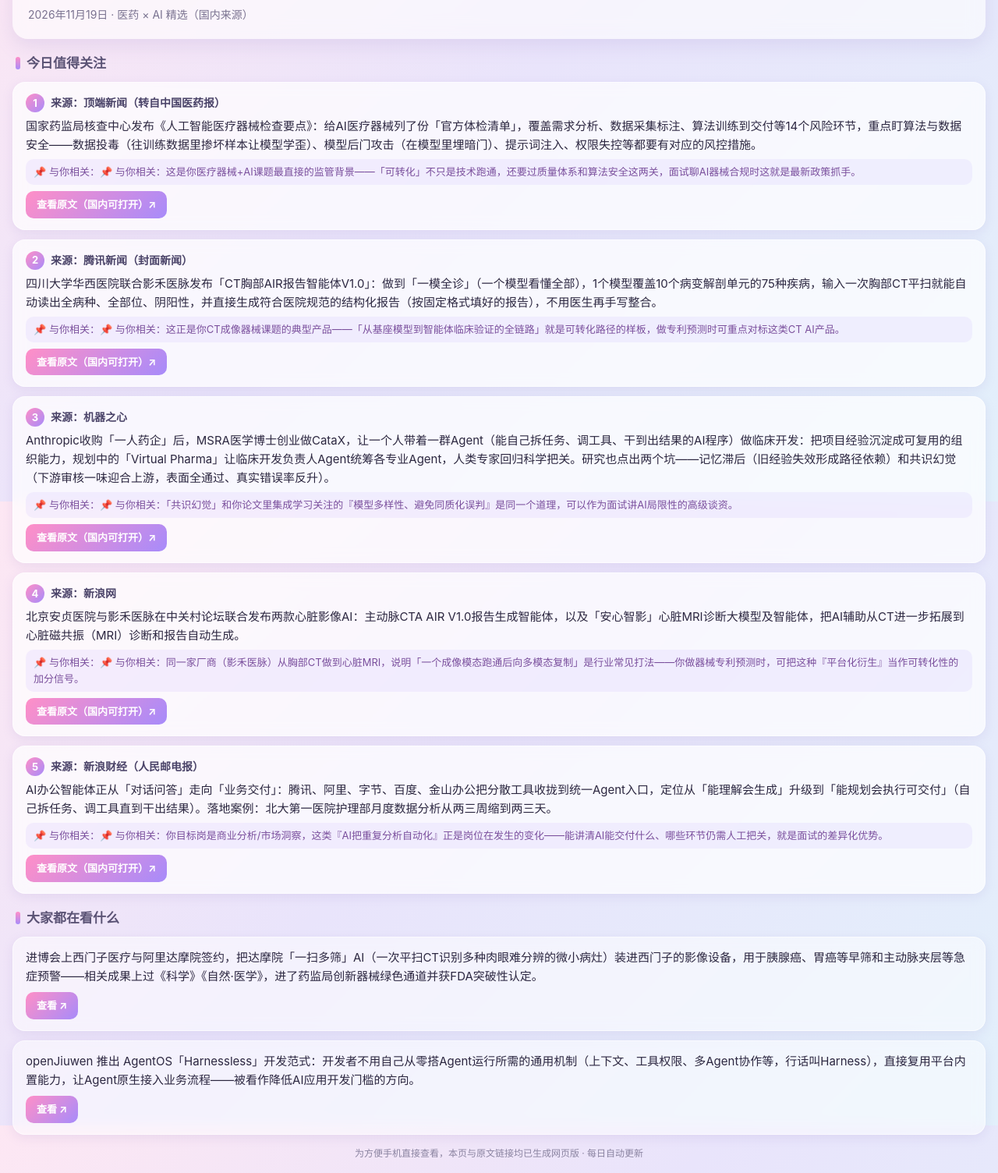
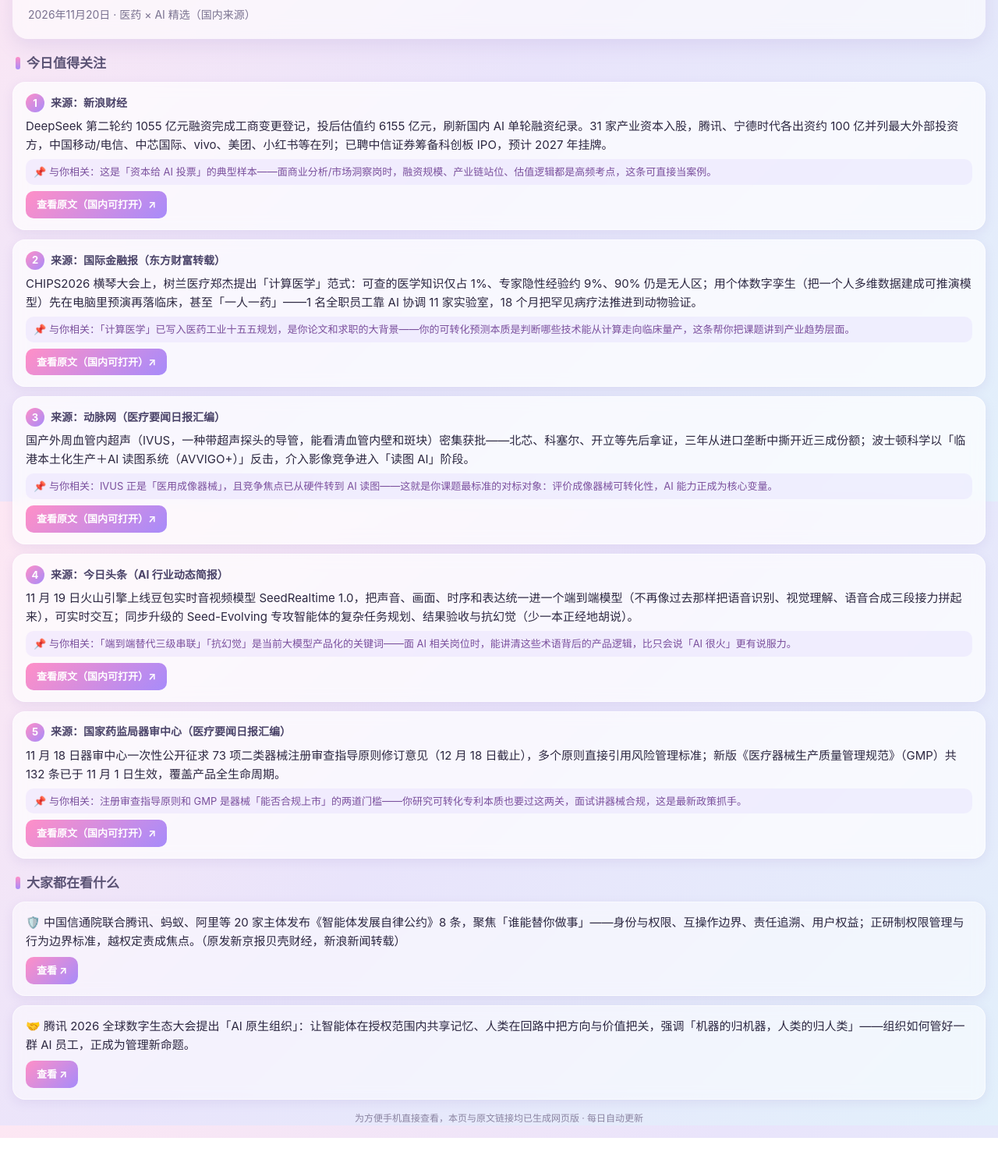
Before and after one commit to qiqi8-shiny/qqi_workbench, a plain HTML site: page digest/latest.html in a window 1280 px wide. Shown: the part 157-1661 px from the top of the page at 78% size. After the commit the page ends 1616 px from the top, so only its background shows below. Drawn offline with Linux system fonts and the light colour scheme.

Commit message:
feat: 自动同步 AI 日报 2026-11-20

```diff
--- a/digest/latest.html
+++ b/digest/latest.html
@@ -3,7 +3,7 @@
 <head>
 <meta charset="UTF-8">
 <meta name="viewport" content="width=device-width, initial-scale=1.0">
-<title>AI 日报 · 2026年11月19日</title>
+<title>AI 日报 · 2026年11月20日</title>
 <style>
   * { box-sizing: border-box; margin: 0; padding: 0; }
   body {
@@ -67,49 +67,49 @@
   <section id="p1" class="page active">
     <div class="hero">
       <h1>AI 日报</h1>
-      <div class="date">2026年11月19日 · 医药 × AI 精选（国内来源）</div>
+      <div class="date">2026年11月20日 · 医药 × AI 精选（国内来源）</div>
     </div>
     <div class="sectitle"><span class="bar"></span>今日值得关注</div>
 
         <article class="card">
-          <div class="meta"><span class="num">1</span><span class="src">来源：顶端新闻（转自中国医药报）</span></div>
-          <p class="sum">国家药监局核查中心发布《人工智能医疗器械检查要点》：给AI医疗器械列了份「官方体检清单」，覆盖需求分析、数据采集标注、算法训练到交付等14个风险环节，重点盯算法与数据安全——数据投毒（往训练数据里掺坏样本让模型学歪）、模型后门攻击（在模型里埋暗门）、提示词注入、权限失控等都要有对应的风控措施。</p>
-          <div class="rel">📌 与你相关：📌 与你相关：这是你医疗器械+AI课题最直接的监管背景——「可转化」不只是技术跑通，还要过质量体系和算法安全这两关，面试聊AI器械合规时这就是最新政策抓手。</div>
-          <a class="linkbtn" href="https://www.topnews.cn/news/1451D1E649B94579" target="_blank" rel="noopener">查看原文（国内可打开）↗</a>
+          <div class="meta"><span class="num">1</span><span class="src">来源：新浪财经</span></div>
+          <p class="sum">DeepSeek 第二轮约 1055 亿元融资完成工商变更登记，投后估值约 6155 亿元，刷新国内 AI 单轮融资纪录。31 家产业资本入股，腾讯、宁德时代各出资约 100 亿并列最大外部投资方，中国移动/电信、中芯国际、vivo、美团、小红书等在列；已聘中信证券筹备科创板 IPO，预计 2027 年挂牌。</p>
+          <div class="rel">📌 与你相关：这是「资本给 AI 投票」的典型样本——面商业分析/市场洞察岗时，融资规模、产业链站位、估值逻辑都是高频考点，这条可直接当案例。</div>
+          <a class="linkbtn" href="https://finance.sina.com.cn/jjxw/2026-11-20/doc-inizixmi5693104.shtml" target="_blank" rel="noopener">查看原文（国内可打开）↗</a>
         </article>
         <article class="card">
-          <div class="meta"><span class="num">2</span><span class="src">来源：腾讯新闻（封面新闻）</span></div>
-          <p class="sum">四川大学华西医院联合影禾医脉发布「CT胸部AIR报告智能体V1.0」：做到「一模全诊」（一个模型看懂全部），1个模型覆盖10个病变解剖单元的75种疾病，输入一次胸部CT平扫就能自动读出全病种、全部位、阴阳性，并直接生成符合医院规范的结构化报告（按固定格式填好的报告），不用医生再手写整合。</p>
-          <div class="rel">📌 与你相关：📌 与你相关：这正是你CT成像器械课题的典型产品——「从基座模型到智能体临床验证的全链路」就是可转化路径的样板，做专利预测时可重点对标这类CT AI产品。</div>
-          <a class="linkbtn" href="https://new.qq.com/rain/a/20261107A0BVDT00" target="_blank" rel="noopener">查看原文（国内可打开）↗</a>
+          <div class="meta"><span class="num">2</span><span class="src">来源：国际金融报（东方财富转载）</span></div>
+          <p class="sum">CHIPS2026 横琴大会上，树兰医疗郑杰提出「计算医学」范式：可查的医学知识仅占 1%、专家隐性经验约 9%、90% 仍是无人区；用个体数字孪生（把一个人多维数据建成可推演模型）先在电脑里预演再落临床，甚至「一人一药」——1 名全职员工靠 AI 协调 11 家实验室，18 个月把罕见病疗法推进到动物验证。</p>
+          <div class="rel">📌 与你相关：「计算医学」已写入医药工业十五五规划，是你论文和求职的大背景——你的可转化预测本质是判断哪些技术能从计算走向临床量产，这条帮你把课题讲到产业趋势层面。</div>
+          <a class="linkbtn" href="https://finance.eastmoney.com/a/202611193934940978.html" target="_blank" rel="noopener">查看原文（国内可打开）↗</a>
         </article>
         <article class="card">
-          <div class="meta"><span class="num">3</span><span class="src">来源：机器之心</span></div>
-          <p class="sum">Anthropic收购「一人药企」后，MSRA医学博士创业做CataX，让一个人带着一群Agent（能自己拆任务、调工具、干到出结果的AI程序）做临床开发：把项目经验沉淀成可复用的组织能力，规划中的「Virtual Pharma」让临床开发负责人Agent统筹各专业Agent，人类专家回归科学把关。研究也点出两个坑——记忆滞后（旧经验失效形成路径依赖）和共识幻觉（下游审核一味迎合上游，表面全通过、真实错误率反升）。</p>
-          <div class="rel">📌 与你相关：📌 与你相关：「共识幻觉」和你论文里集成学习关注的『模型多样性、避免同质化误判』是同一个道理，可以作为面试讲AI局限性的高级谈资。</div>
-          <a class="linkbtn" href="https://www.jiqizhixin.com/articles/2026-11-18-4" target="_blank" rel="noopener">查看原文（国内可打开）↗</a>
+          <div class="meta"><span class="num">3</span><span class="src">来源：动脉网（医疗要闻日报汇编）</span></div>
+          <p class="sum">国产外周血管内超声（IVUS，一种带超声探头的导管，能看清血管内壁和斑块）密集获批——北芯、科塞尔、开立等先后拿证，三年从进口垄断中撕开近三成份额；波士顿科学以「临港本土化生产＋AI 读图系统（AVVIGO+）」反击，介入影像竞争进入「读图 AI」阶段。</p>
+          <div class="rel">📌 与你相关：IVUS 正是「医用成像器械」，且竞争焦点已从硬件转到 AI 读图——这就是你课题最标准的对标对象：评价成像器械可转化性，AI 能力正成为核心变量。</div>
+          <a class="linkbtn" href="http://mp.weixin.qq.com/s?__biz=MzY5MzUyMTI1NA==&amp;mid=2247483660&amp;idx=1&amp;sn=764138afd7a0f5f2a0a930b6e11fad57&amp;chksm=f55a6b660d50f34ead22e4817bfc617a9e576c31f7ef4bc4d1d1392de80cb59c8a9226da9b18#rd" target="_blank" rel="noopener">查看原文（国内可打开）↗</a>
         </article>
         <article class="card">
-          <div class="meta"><span class="num">4</span><span class="src">来源：新浪网</span></div>
-          <p class="sum">北京安贞医院与影禾医脉在中关村论坛联合发布两款心脏影像AI：主动脉CTA AIR V1.0报告生成智能体，以及「安心智影」心脏MRI诊断大模型及智能体，把AI辅助从CT进一步拓展到心脏磁共振（MRI）诊断和报告自动生成。</p>
-          <div class="rel">📌 与你相关：📌 与你相关：同一家厂商（影禾医脉）从胸部CT做到心脏MRI，说明「一个成像模态跑通后向多模态复制」是行业常见打法——你做器械专利预测时，可把这种『平台化衍生』当作可转化性的加分信号。</div>
-          <a class="linkbtn" href="https://www.sina.cn/news/detail/5362999805346160.html" target="_blank" rel="noopener">查看原文（国内可打开）↗</a>
+          <div class="meta"><span class="num">4</span><span class="src">来源：今日头条（AI 行业动态简报）</span></div>
+          <p class="sum">11 月 19 日火山引擎上线豆包实时音视频模型 SeedRealtime 1.0，把声音、画面、时序和表达统一进一个端到端模型（不再像过去那样把语音识别、视觉理解、语音合成三段接力拼起来），可实时交互；同步升级的 Seed-Evolving 专攻智能体的复杂任务规划、结果验收与抗幻觉（少一本正经地胡说）。</p>
+          <div class="rel">📌 与你相关：「端到端替代三级串联」「抗幻觉」是当前大模型产品化的关键词——面 AI 相关岗位时，能讲清这些术语背后的产品逻辑，比只会说「AI 很火」更有说服力。</div>
+          <a class="linkbtn" href="https://www.toutiao.com/a7710027062827827739" target="_blank" rel="noopener">查看原文（国内可打开）↗</a>
         </article>
         <article class="card">
-          <div class="meta"><span class="num">5</span><span class="src">来源：新浪财经（人民邮电报）</span></div>
-          <p class="sum">AI办公智能体正从「对话问答」走向「业务交付」：腾讯、阿里、字节、百度、金山办公把分散工具收拢到统一Agent入口，定位从「能理解会生成」升级到「能规划会执行可交付」（自己拆任务、调工具直到干出结果）。落地案例：北大第一医院护理部月度数据分析从两三周缩到两三天。</p>
-          <div class="rel">📌 与你相关：📌 与你相关：你目标岗是商业分析/市场洞察，这类『AI把重复分析自动化』正是岗位在发生的变化——能讲清AI能交付什么、哪些环节仍需人工把关，就是面试的差异化优势。</div>
-          <a class="linkbtn" href="https://finance.sina.com.cn/roll/2026-11-12/doc-iniymmzi1343123.shtml" target="_blank" rel="noopener">查看原文（国内可打开）↗</a>
+          <div class="meta"><span class="num">5</span><span class="src">来源：国家药监局器审中心（医疗要闻日报汇编）</span></div>
+          <p class="sum">11 月 18 日器审中心一次性公开征求 73 项二类器械注册审查指导原则修订意见（12 月 18 日截止），多个原则直接引用风险管理标准；新版《医疗器械生产质量管理规范》（GMP）共 132 条已于 11 月 1 日生效，覆盖产品全生命周期。</p>
+          <div class="rel">📌 与你相关：注册审查指导原则和 GMP 是器械「能否合规上市」的两道门槛——你研究可转化专利本质也要过这两关，面试讲器械合规，这是最新政策抓手。</div>
+          <a class="linkbtn" href="http://mp.weixin.qq.com/s?__biz=MzY5MzUyMTI1NA==&amp;mid=2247483660&amp;idx=1&amp;sn=764138afd7a0f5f2a0a930b6e11fad57&amp;chksm=f55a6b660d50f34ead22e4817bfc617a9e576c31f7ef4bc4d1d1392de80cb59c8a9226da9b18#rd" target="_blank" rel="noopener">查看原文（国内可打开）↗</a>
         </article>
     <div class="sectitle"><span class="bar"></span>大家都在看什么</div>
 
         <article class="card sub">
-          <p class="sum">进博会上西门子医疗与阿里达摩院签约，把达摩院「一扫多筛」AI（一次平扫CT识别多种肉眼难分辨的微小病灶）装进西门子的影像设备，用于胰腺癌、胃癌等早筛和主动脉夹层等急症预警——相关成果上过《科学》《自然·医学》，进了药监局创新器械绿色通道并获FDA突破性认定。</p>
-          <a class="linkbtn" href="https://finance.sina.com.cn/tech/shenji/2026-11-06/doc-inixuqhs8261709.shtml" target="_blank" rel="noopener">查看 ↗</a>
+          <p class="sum">🛡️ 中国信通院联合腾讯、蚂蚁、阿里等 20 家主体发布《智能体发展自律公约》8 条，聚焦「谁能替你做事」——身份与权限、互操作边界、责任追溯、用户权益；正研制权限管理与行为边界标准，越权定责成焦点。（原发新京报贝壳财经，新浪新闻转载）</p>
+          <a class="linkbtn" href="http://mp.weixin.qq.com/s?__biz=MzA4NDk2NjM3MQ==&amp;mid=2650660563&amp;idx=1&amp;sn=698c319b0e3017cee45bd297cb0dc516&amp;chksm=8643746afe100017fcaa79081d887fe047ad479314d479d795599ab0981bdd2b1cc540d46304#rd" target="_blank" rel="noopener">查看 ↗</a>
         </article>
         <article class="card sub">
-          <p class="sum">openJiuwen 推出 AgentOS「Harnessless」开发范式：开发者不用自己从零搭Agent运行所需的通用机制（上下文、工具权限、多Agent协作等，行话叫Harness），直接复用平台内置能力，让Agent原生接入业务流程——被看作降低AI应用开发门槛的方向。</p>
-          <a class="linkbtn" href="https://news.qq.com/rain/a/20261118A09ELQ00" target="_blank" rel="noopener">查看 ↗</a>
+          <p class="sum">🤝 腾讯 2026 全球数字生态大会提出「AI 原生组织」：让智能体在授权范围内共享记忆、人类在回路中把方向与价值把关，强调「机器的归机器，人类的归人类」——组织如何管好一群 AI 员工，正成为管理新命题。</p>
+          <a class="linkbtn" href="https://www.qbitai.com/2026/11/508586.html" target="_blank" rel="noopener">查看 ↗</a>
         </article>
     <div class="foot">为方便手机直接查看，本页与原文链接均已生成网页版 · 每日自动更新</div>
   </section>
@@ -124,16 +124,16 @@
     <div class="sectitle"><span class="bar"></span>今日发现的好用 Skill（推荐，按需安装）</div>
 
         <article class="card rec">
-          <div class="meta"><span class="tag-rec">推荐</span><span class="src">ai-industry-daily</span></div>
-          <p class="sum">可定制的AI产业情报日报：首次选好日报形态和关注赛道后每天自动复用，覆盖基础模型、芯片算力、政策、融资等13大类115个细分赛道，内置跨日去重、多源交叉核实和格式自检。</p>
-          <div class="rel">💡 为什么推荐：你每天看AI日报、又盯市场洞察岗——这个Skill让你按自己关心的赛道（比如AI医疗、医疗器械）定制一份专属日报，行业跟踪系统化，比零散刷新闻更适合攒谈资。</div>
-          <p class="hint">需要安装请回复我「装 ai-industry-daily」。</p>
+          <div class="meta"><span class="tag-rec">推荐</span><span class="src">data-insight-analyst</span></div>
+          <p class="sum">商业数据分析助手：上传 Excel/CSV，按「确认口径→查数据质量→算关键指标→归因→结论建议」五步流程分析，产出数据概览、指标表、趋势洞察与图表；所有数字严格来自你的数据，不编造不估算，样本不足如实标注。</p>
+          <div class="rel">💡 为什么推荐：对口你求职的商业分析/市场洞察岗，也契合你「数字必须能对上」的习惯；拿真实表格练手很顺手。</div>
+          <p class="hint">需要安装请回复我「装 data-insight-analyst」。</p>
         </article>
         <article class="card rec">
-          <div class="meta"><span class="tag-rec">推荐</span><span class="src">academic-search</span></div>
-          <p class="sum">按研究问题检索论文，核对题录和来源，整理去重文献表、证据矩阵与中文综述，并保留检索过程和证据边界。</p>
-          <div class="rel">💡 为什么推荐：你正要写毕业论文综述、又最怕AI编造引用——这个Skill强调『核对来源+保留证据边界』，正好符合你逐条核对原始文献的学术红线要求。</div>
-          <p class="hint">需要安装请回复我「装 academic-search」。</p>
+          <div class="meta"><span class="tag-rec">推荐</span><span class="src">patent-prior-art-search</span></div>
+          <p class="sum">现有技术检索与专利性分析：为技术方案制定检索策略、构造检索式、查新、筛对比文件，做新颖性/创造性分析与 FTO 侵权风险排查，输出可溯源的检索报告。</p>
+          <div class="rel">💡 为什么推荐：对口你「可转化专利预测」课题，补上查新与专利性判断这一环，比单纯检索更适合评估转化价值。</div>
+          <p class="hint">需要安装请回复我「装 patent-prior-art-search」。</p>
         </article>
     <div class="sectitle"><span class="bar"></span>⭐ 重要 Skill 参考（按你毕设/求职方向精选）</div>
     <div class="note">📋 这份清单覆盖你「毕设（专利+综述+ML）+ 医药专业 + 求职商业分析」方向，列得比较全。你告诉我哪些无关，我再删。已剔除：病理切片、癌症影像下载、以及纯生物信息学/基因组/量子/天文/材料/湿实验机器人等明显无关项。</div>
```
